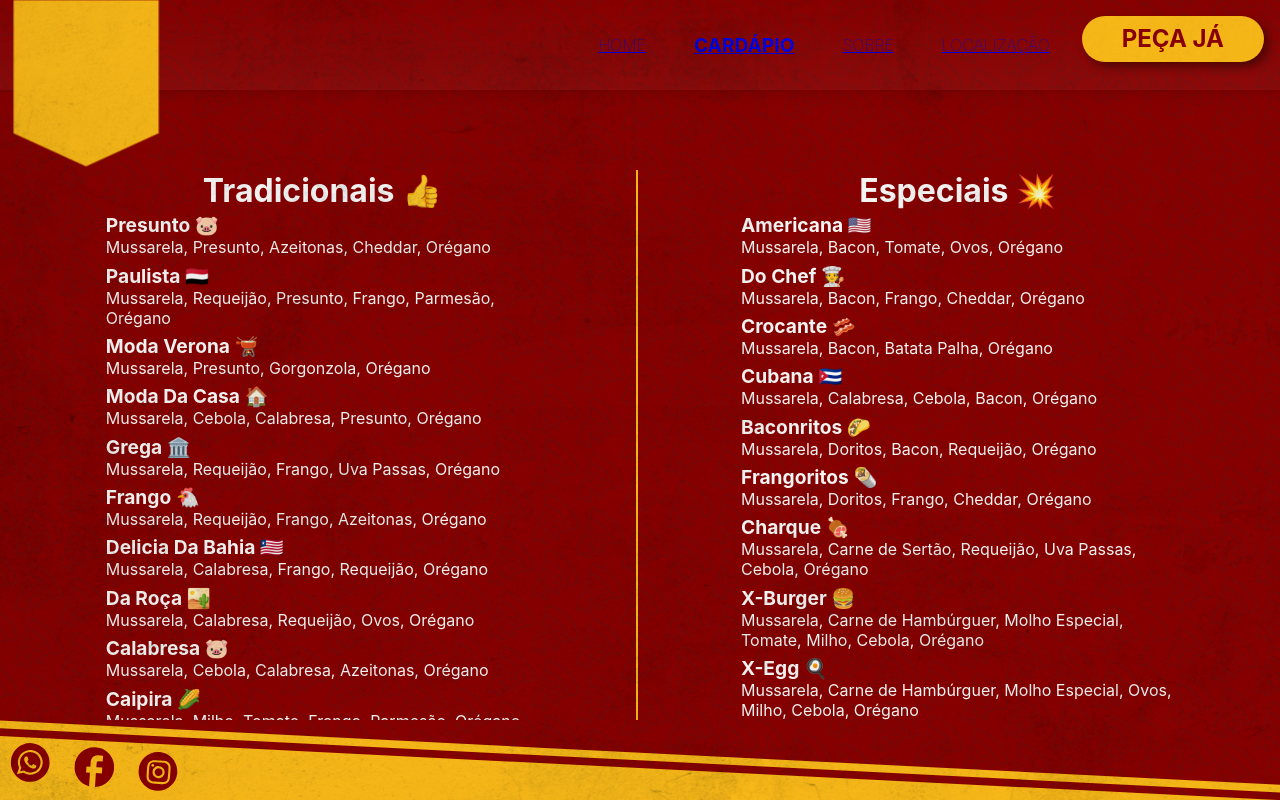
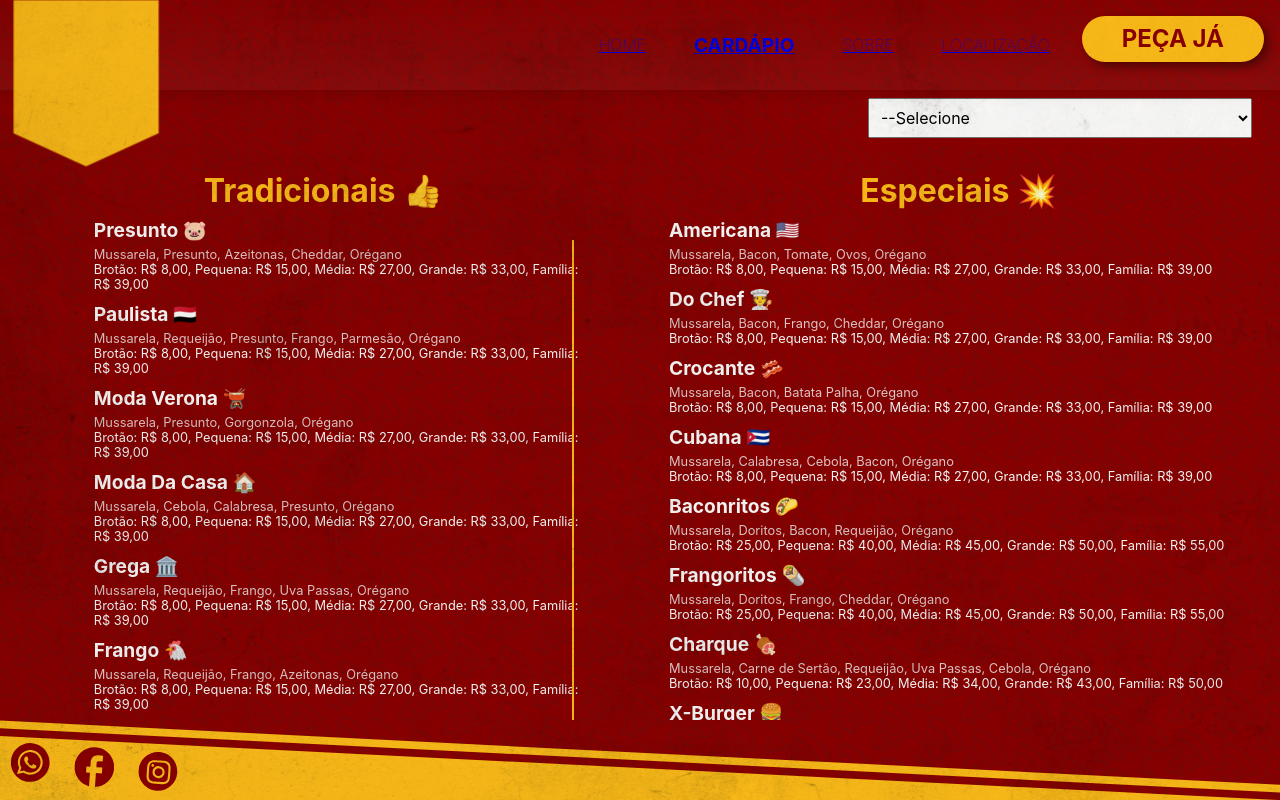
Before and after one commit to pizzaria-delicia-da-bahia/website, a Next.js app: page /cardapio in a window 1280 px wide. Built offline with nearby package versions, Linux system fonts and the light colour scheme.

Commit message:
added combobox with sizes

```diff
--- a/package.json
+++ b/package.json
@@ -11,6 +11,7 @@
     "react-dom": "^18.1.0",
     "react-icons": "^4.4.0",
     "react-is": "^18.1.0",
+    "react-select": "^5.7.0",
     "styled-components": "^5.3.5"
   },
   "devDependencies": {
--- a/src/data/tamanhos.json
+++ b/src/data/tamanhos.json
@@ -4,31 +4,36 @@
             "nome": "Brotão",
             "fatias": 4,
             "tamanhoAprox": 15,
-            "visivel": false
+            "visivel": false,
+            "maxSabores": 1
         },
         {
             "nome": "Pequena",
             "fatias": 4,
             "tamanhoAprox": 25,
-            "visivel": true
+            "visivel": true,
+            "maxSabores": 1
         },
         {
             "nome": "Média",
             "fatias": 6,
             "tamanhoAprox": 30,
-            "visivel": true
+            "visivel": true,
+            "maxSabores": 2
         },
         {
             "nome": "Grande",
             "fatias": 8,
             "tamanhoAprox": 35,
-            "visivel": true
+            "visivel": true,
+            "maxSabores": 3
         },
         {
             "nome": "Família",
             "fatias": 12,
             "tamanhoAprox": 40,
-            "visivel": true
+            "visivel": true,
+            "maxSabores": 4
         }
     ]
 }
--- a/src/pages/cardapio/index.tsx
+++ b/src/pages/cardapio/index.tsx
@@ -6,17 +6,56 @@ import PizzaImage from "../../assets/pages/home/pizza_1.png";
 import { useNavigation } from "../../context/navigationContext";
 import tamanhos from "../../data/tamanhos.json";
 import sabores from "../../data/sabores.json";
-import { useEffect } from "react";
+import { useEffect, useState } from "react";
+import Select from "react-select";
+import ReactSelect from "react-select";
 
-const Cardapio: NextPage<{ left: []; right: [] }> = ({ left, right }) => {
-  const getContent = (g) => (
-    <div className="grupo">
-      <h2 className="grupo-nome">{g.nome}</h2>
-      <div className="grupo-sabores">
+interface ITamanho {
+  nome: string;
+  fatias: number;
+  tamanhoAprox: number;
+  visivel: boolean;
+}
+interface IValor {
+  tamanho: string;
+  valor: number;
+}
+interface ISabor {
+  nome: string;
+  ativo: boolean;
+  ingredientes: Array<string>;
+  valores: Array<IValor>;
+}
+
+interface ICardapio {
+  sizes: Array<ITamanho>;
+  groupsLeft: Array<ISabor>;
+  groupsRight: Array<ISabor>;
+}
+
+const Cardapio: NextPage<ICardapio> = ({ sizes, groupsLeft, groupsRight }) => {
+  const [currentSize, setCurrentSize] = useState(null);
+
+  const getAllValues = (s: ISabor) => {
+    const getValueString = (v) =>
+      `${v.tamanho}: ${Number(v.valor).toLocaleString("pt-BR", {
+        style: "currency",
+        currency: "BRL",
+      })}`;
+
+    return currentSize
+      ? getValueString(s.valores.find((x) => x.tamanho === currentSize))
+      : s.valores.map((v) => getValueString(v)).join(", ");
+  };
+  const getGroups = (g) => (
+    <div className="group">
+      <h2 className="group-name">{g.nome}</h2>
+      <div className="group-flavours">
         {g.sabores.map((s) => (
-          <div className="sabor">
-            <h5 className="sabor-nome">{s.nome}</h5>
-            <p className="sabor-ingredientes">{s.ingredientes.join(", ")}</p>
+          <div className="flavour">
+            <h5 className="flavour-name">{s.nome}</h5>
+            <p className="flavour-ingredients">{s.ingredientes.join(", ")}</p>
+            <p className="flavour-values">{getAllValues(s)}</p>
           </div>
         ))}
       </div>
@@ -25,8 +64,37 @@ const Cardapio: NextPage<{ left: []; right: [] }> = ({ left, right }) => {
 
   return (
     <CardapioStyle>
-      <aside className="left">{left.map((g) => getContent(g))}</aside>
-      <aside className="right">{right.map((g) => getContent(g))}</aside>
+      <div className="sizes">
+        <select
+          className="sizes-group"
+          defaultValue={currentSize}
+          onChange={(e) => setCurrentSize(e.target.value)}
+        >
+          <option value={null} label="--Selecione" />
+          {sizes.map((s) => (
+            <option value={s.nome} label={`${s.nome} - ${s.fatias} fatias`} />
+          ))}
+        </select>
+
+        {/* <ReactSelect
+
+          value={currentSize}
+          onChange={(e) => setCurrentSize(e.value)}
+          className="sizes-select"
+          options={sizes.map((s) => ({
+            value: s.nome,
+            label: `${s.nome} - ${s.fatias} fatias`,
+          }))}
+        /> */}
+      </div>
+      <div className="groups">
+        <aside className="groups-left">
+          {groupsLeft.map((g) => getGroups(g))}
+        </aside>
+        <aside className="groups-right">
+          {groupsRight.map((g) => getGroups(g))}
+        </aside>
+      </div>
     </CardapioStyle>
   );
 };
@@ -34,17 +102,20 @@ const Cardapio: NextPage<{ left: []; right: [] }> = ({ left, right }) => {
 export default Cardapio;
 
 export const getStaticProps: GetStaticProps = async () => {
-  const left = [];
-  const right = [];
+  const groupsLeft = [];
+  const groupsRight = [];
 
   sabores.grupos.forEach((g) => {
-    sabores.grupos.indexOf(g) % 2 === 0 ? left.push(g) : right.push(g);
+    sabores.grupos.indexOf(g) % 2 === 0
+      ? groupsLeft.push(g)
+      : groupsRight.push(g);
   });
 
   return {
     props: {
-      left,
-      right,
+      sizes: tamanhos.tamanhos,
+      groupsLeft,
+      groupsRight,
     },
   };
 };
--- a/src/styles/pages/cardapio/styles.tsx
+++ b/src/styles/pages/cardapio/styles.tsx
@@ -14,63 +14,121 @@ export const CardapioStyle = styled.main`
   display: flex;
   flex-direction: column;
   padding: 5rem 0.3rem;
+  position: relative;
 
-  .left {
+  .sizes {
+    position: fixed;
+    background-color: ${colors.background};
+    z-index: 1;
+    width: min(400px, 50%);
+    padding: 0.5rem;
+    display: flex;
+    top: ${sizes.header}px;
+    right: 20px;
+
+    /* .sizes-select {
+      * {
+        color: black;
+      }
+      width: 100%;
+      font-size: 0.9rem;
+    } */
+    select {
+      width: 100%;
+      height: 100%;
+      flex-grow: 1;
+      font-size: 1rem;
+      padding: 0.5rem;
+    }
+  }
+
+  .groups-left {
     position: relative;
   }
-  .left:after {
-    content: "";
-    background-color: ${colors.elements};
-    width: 2px;
-    height: 100%;
-    position: absolute;
-    top: 0;
-    left: calc(100% - 4px);
-  }
 
-  .grupo {
+  .group {
     display: flex;
     flex-direction: column;
+    align-items: stretch;
     margin: 1px;
-    .grupo-nome {
+    width: 100%;
+    .group-name {
       align-self: center;
       font-size: 2em;
+      color: ${colors.elements};
     }
-    .grupo-sabores {
+    .group-flavours {
+      /* background-color: blue; */
       display: flex;
       flex-direction: column;
+      padding: 0.5em;
+      justify-content: center;
 
-      /* justify-content: center; */
+      .flavour {
+        margin-bottom: 10px;
+        display: flex;
+        flex-direction: column;
+        align-items: stretch;
+        user-select: none;
+        cursor: pointer;
 
-      .sabor {
-        margin: 0.2rem;
-        margin: 0.2rem 100px;
-        .sabor-nome {
+        &:hover {
+          transform: scale(102%);
+        }
+        /* background-color: green; */
+
+        .flavour-name {
           font-size: 1.2rem;
+          margin-bottom: 5px;
         }
-        .sabor-ingredientes {
+        .flavour-ingredients {
+          font-size: 0.8rem;
+          display: block;
+          width: 100%;
+          opacity: 0.8;
+        }
+        .flavour-values {
+          font-size: 0.8rem;
         }
       }
     }
   }
 
   @media ${breakpointsMQ.tabletUp} {
+    .groups {
       display: grid;
       grid-template-columns: 1fr 1fr;
       grid-auto-rows: auto;
       grid-auto-flow: row dense;
-    /* display: inline-flex;
-      flex-direction: row;
-      flex-wrap: wrap;
-      */
+      .groups-left:after {
+        content: "";
+        background-color: ${colors.elements};
+        width: 2px;
+        height: 92%;
+        position: absolute;
+        top: 2%;
+        left: calc(90% - 4px);
+      }
+      .groups-left .group {
+        .flavour {
+          margin-left: 80px;
+        }
+      }
+      .groups-right .group {
+        .flavour {
+          margin-left: 20px;
+        }
+      }
+
       aside {
         display: flex;
         flex-direction: column;
         gap: 1rem;
 
-      .grupo {
+        .group {
           grid-row: span auto;
         }
       }
     }
+  }
 `;
```
Also changed, not shown: 1 other file (tests, documents, lock files or other folders). Lines whose indentation alone changed are shown as unchanged.
